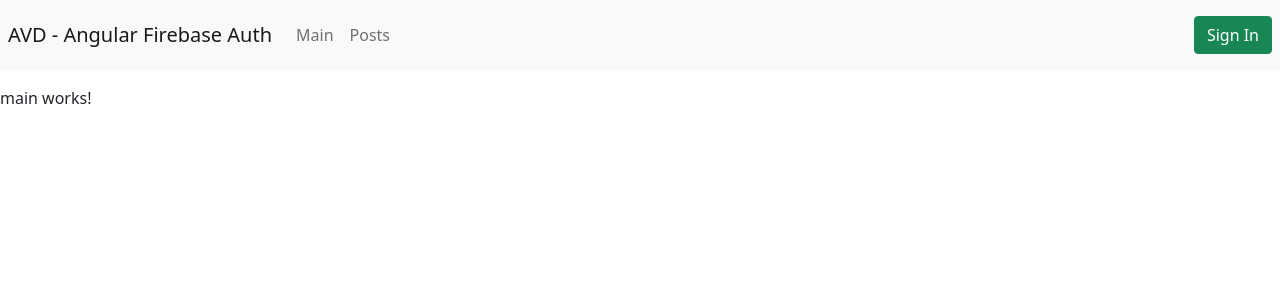
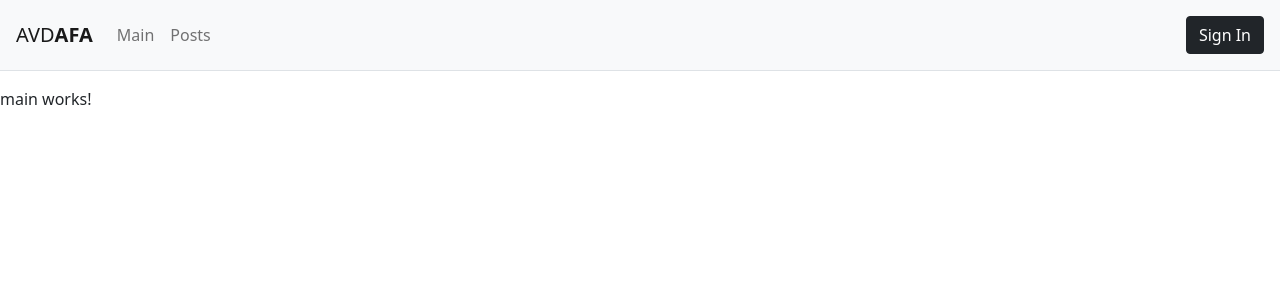
Before and after one commit to RobotCherries/avdojo-angular-firebase-auth, an Angular app: page / in a window 1280 px wide. Shown: the top 300 px of the page. Built offline with nearby package versions, Linux system fonts and the light colour scheme; what @angular/fire would draw is missing.

Commit message:
Modified navbar brand name and cta button.

```diff
--- a/src/app/layout/navbar/navbar.component.html
+++ b/src/app/layout/navbar/navbar.component.html
@@ -1,5 +1,5 @@
-<nav class="navbar navbar-expand-sm navbar-light bg-light px-2 mb-3">
-  <a class="navbar-brand" [routerLink]="'.'">AVD - Angular Firebase Auth</a>
+<nav class="navbar navbar-expand-sm navbar-light bg-light px-3 mb-3 border-bottom">
+  <a class="navbar-brand" [routerLink]="'.'">AVD<b>AFA</b></a>
 
   <div class="d-flex justify-content-between w-sm-100 w-md-100 w-lg-100 w-xl-100">
     <!-- Step 3: Toggle the value of the property when the toggler button is clicked. -->
@@ -29,7 +29,7 @@
     </div>
 
     <div class="d-flex my-2 ml-auto mr-0">
-      <button class="btn btn-success my-2 my-sm-0" type="submit">
+      <button class="btn btn-dark my-2 my-sm-0" type="submit">
         Sign In
       </button>
     </div>
```
